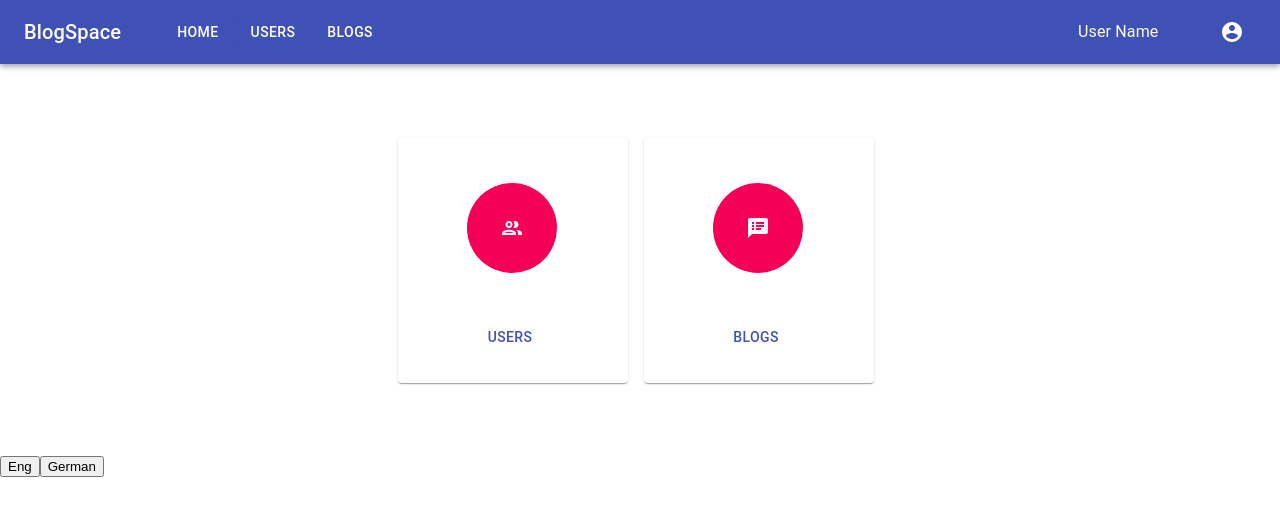
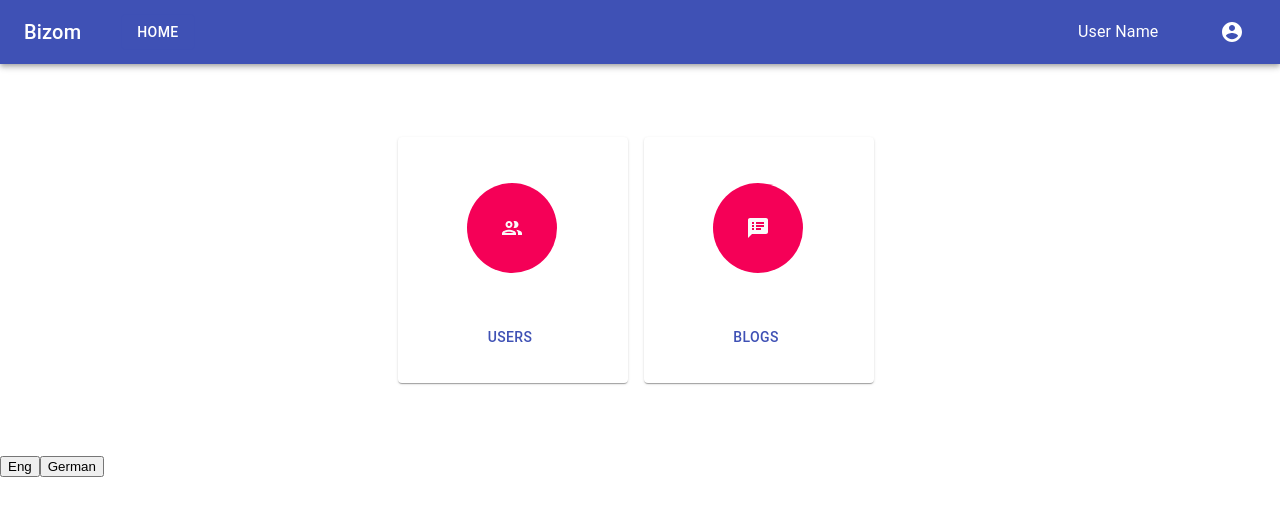
Before and after one commit to atulsh1983/language, a React (Create React App) app: page /home in a window 1280 px wide. Shown: the top 516 px of the page. Built offline with nearby package versions, Linux system fonts and the light colour scheme; sample sign-in values are in the browser's storage; the HTML template or start-up script is replaced by a standard one.

Commit message:
changes for navbar

```diff
--- a/src/App.js
+++ b/src/App.js
@@ -1,15 +1,14 @@
 import RouterComponent from './router/';
 // import React, { Component } from 'react'
-import Navbar from './components/navbar/Navbar'
-import Footer from './components/navbar/Footer'
+
 import './i18n';
 import './App.css'
 
-const isUserAuthenticated = localStorage.getItem("isAuth");
+
 const App = () =>
 (
   <>
-    { isUserAuthenticated && <Navbar /> }
+
     <RouterComponent />
   </>
 )
--- a/src/components/navbar/Navbar.js
+++ b/src/components/navbar/Navbar.js
@@ -1,4 +1,5 @@
 import React from 'react';
+import { useTranslation } from 'react-i18next';
 import { makeStyles } from '@material-ui/core/styles';
 import AppBar from '@material-ui/core/AppBar';
 import Link from '@material-ui/core/Link';
@@ -36,7 +37,8 @@ const useStyles = makeStyles((theme) => ({
   },
 }));
 
-export default function Navbar() {
+export default function Navbar(props) {
+  const {t, i18n} = props
   const classes = useStyles();
   const [anchorEl, setAnchorEl] = React.useState(null);
   const open = Boolean(anchorEl);
@@ -49,7 +51,6 @@ export default function Navbar() {
   async function logoutUser() {
 
     await setAnchorEl(null);
-
     await localStorage.removeItem("isAuth");
     await window.location.reload("./");
   };
@@ -62,21 +63,17 @@ export default function Navbar() {
       <AppBar position="static">
         <Toolbar>
           <Typography variant="h6" className={classes.title}>
-            BlogSpace
+            {t('navbar.name')}
           </Typography>
-          <Button variant="outlined" color='primary' className={classes.users}>
-            <Link href="/" className={classes.link}>Home</Link>
-          </Button>
-          <Button variant="outlined" color='primary' className={classes.users}>
-            <Link href="/users/" className={classes.link}>Users</Link>
-          </Button>
+
+
           <Button variant="outlined" color='primary' className={classes.blogs}>
-            <Link href="/blogs/" className={classes.link}> Blogs</Link>
+            <Link href="/" className={classes.link}>  {t('navbar.Home')} </Link>
           </Button>
 
           <div style={{ display: 'flex', flexDirection: 'row' }}>
             <Typography variant="subtitle1" className={classes.name}>
-              User Name
+            {t('navbar.UserName')}
             </Typography>
             <IconButton
               aria-label="account of current user"
@@ -104,7 +101,7 @@ export default function Navbar() {
                 open={open}
                 onClose={handleClose}
               >
-                <MenuItem onClick={logoutUser}>Logout</MenuItem>
+                <MenuItem onClick={logoutUser}>{t('navbar.Logout')}</MenuItem>
               </Menu>)
             }
           </div>
--- a/src/i18n.js
+++ b/src/i18n.js
@@ -38,7 +38,14 @@ const resources = {
       },
       "btnText": {
         "login": "Log In"
+      },
+      "navbar":{
+        "Home":"Home",
+        "UserName": "User Name",
+        "name":"Bizom",
+        "Logout":"Logout"
       }
+
 
     }
   },
@@ -51,6 +58,12 @@ const resources = {
       },
       "btnText": {
         "login": "Einloggen"
+      },
+      "navbar":{
+        "Home":"Zuhause",
+        "UserName": "Nutzername",
+        "name":"Bizom",
+        "Logout":"Ausloggen"
       }
     }
   }
@@ -60,7 +73,7 @@ i18n
   .use(initReactI18next)
   .init({
     resources,
-    lng: "fr",
+    lng: localStorage.getItem('lang')? localStorage.getItem('lang') : 'en',
     interpolation: {
       escapeValue: false
     }
--- a/src/router/index.js
+++ b/src/router/index.js
@@ -1,9 +1,11 @@
 import React from 'react';
+import { useTranslation } from 'react-i18next';
+import Navbar from '../components/navbar/Navbar';
 import LoginPage from '../pages/LoginPage';
 import HomePage from '../pages/HomePage';
 import { BrowserRouter as Router, Switch, Route, Redirect, Link } from 'react-router-dom';
 import '../App';
-import { useTranslation } from 'react-i18next';
+
 
 
 const LoginFailed = () => {
@@ -22,10 +24,12 @@ const LoginFailed = () => {
 const RouterComponent = () => {
 
     const state = { isUserAuthenticated: localStorage.getItem("isAuth") };
-    const { t, i18n } = useTranslation()
+    const { t, i18n } = useTranslation();
+    const isUserAuthenticated = localStorage.getItem("isAuth");
 
     const changeLanguage = (lng) => {
         i18n.changeLanguage(lng);
+        localStorage.setItem("lang",lng);
     };
 
     async function doUserAuthen() {
@@ -34,6 +38,7 @@ const RouterComponent = () => {
     }
     return (
         <>
+            {isUserAuthenticated && <Navbar t={t} />}
             <Router>
                 <Switch>
                     <Route exact path="/"
```
